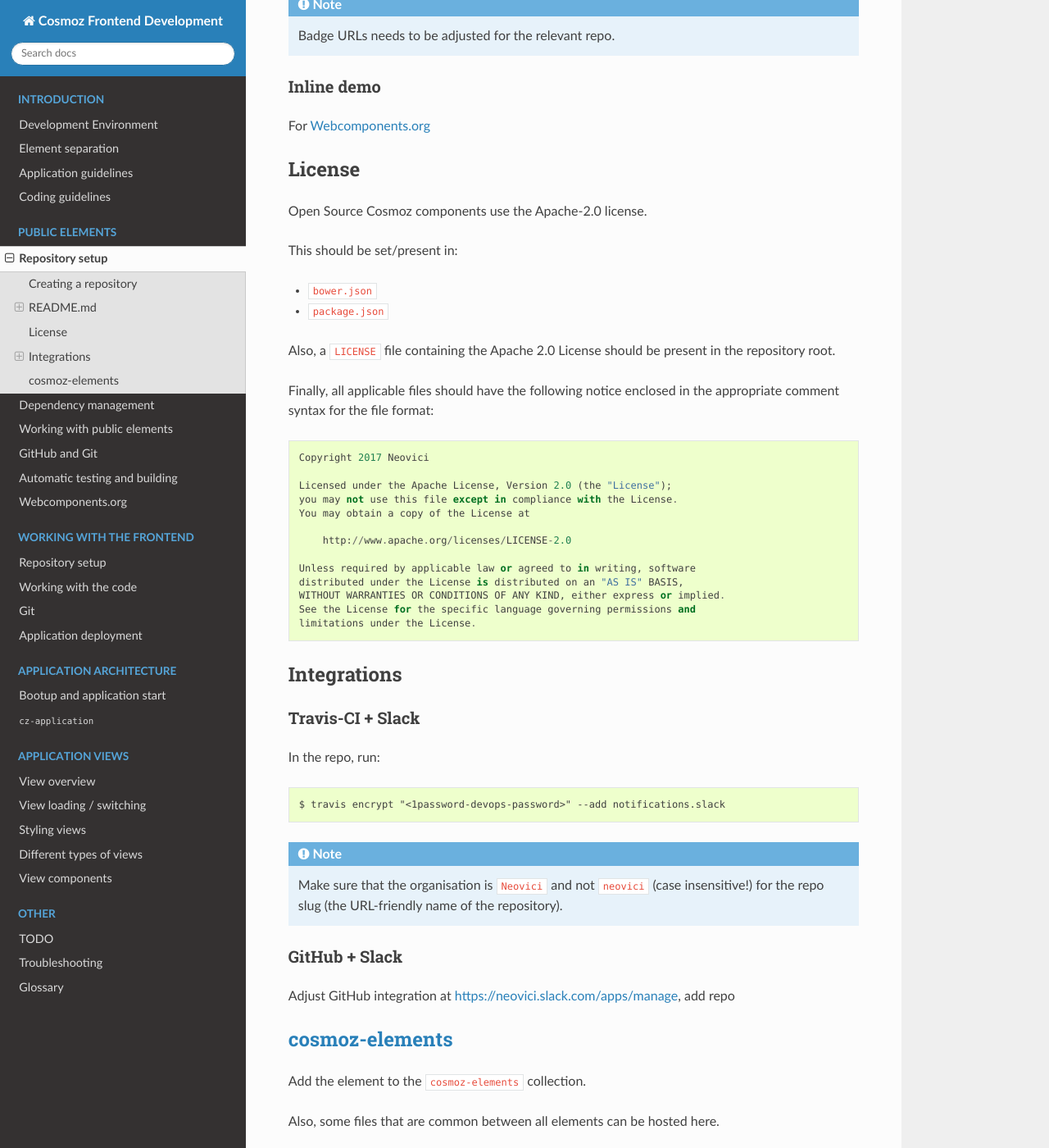
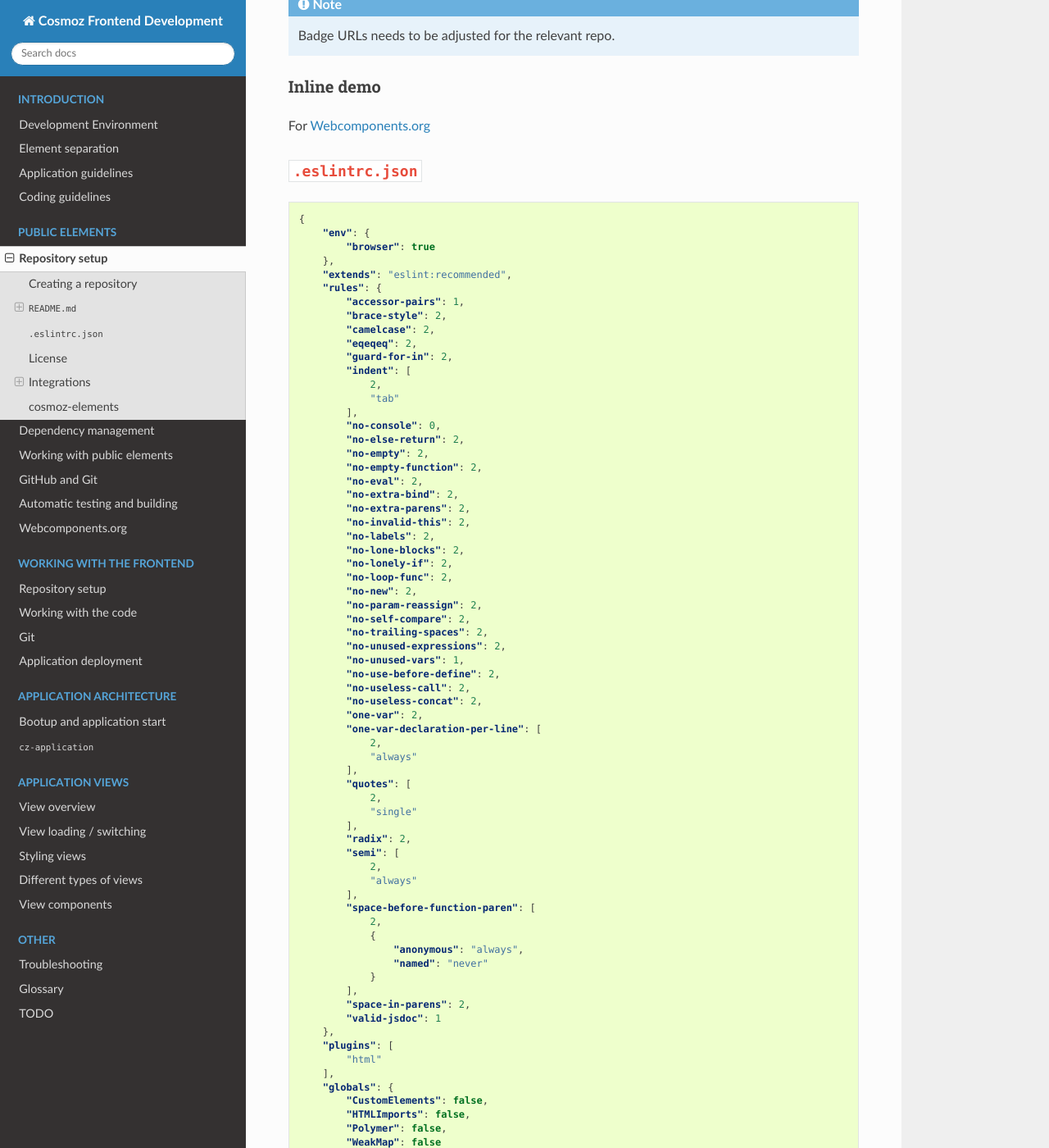
Before and after one commit to plumelo/cosmoz-frontend-rtd, a Sphinx documentation site: the page built from docs/public/10-repo-setup.rst, in a window 1280 px wide and 1400 px high, scrolled down 608 px. Shown: the whole window at 82% size. Built offline with Sphinx 7.4.7 and the Read the Docs theme 2.0.0, drawn with Linux system fonts in a browser that asks for light colours.

Commit message:
Add ESLint info, settings

```diff
--- a/docs/public/10-repo-setup.rst
+++ b/docs/public/10-repo-setup.rst
@@ -9,8 +9,8 @@ Be sure to create it under the https://github.com/Neovici organization
 
 .. _github-readme:
 
-README.md
----------
+:file:`README.md`
+-----------------
 
 Badges
 ~~~~~~
@@ -29,6 +29,85 @@ Inline demo
 ~~~~~~~~~~~
 
 For :ref:`webcomponents-org`
+
+.. _eslintrc-json:
+
+:file:`.eslintrc.json`
+----------------------
+
+.. code-block:: json
+
+    {
+        "env": {
+            "browser": true
+        },
+        "extends": "eslint:recommended",
+        "rules": {
+            "accessor-pairs": 1,
+            "brace-style": 2,
+            "camelcase": 2,
+            "eqeqeq": 2,
+            "guard-for-in": 2,
+            "indent": [
+                2,
+                "tab"
+            ],
+            "no-console": 0,
+            "no-else-return": 2,
+            "no-empty": 2,
+            "no-empty-function": 2,
+            "no-eval": 2,
+            "no-extra-bind": 2,
+            "no-extra-parens": 2,
+            "no-invalid-this": 2,
+            "no-labels": 2,
+            "no-lone-blocks": 2,
+            "no-lonely-if": 2,
+            "no-loop-func": 2,
+            "no-new": 2,
+            "no-param-reassign": 2,
+            "no-self-compare": 2,
+            "no-trailing-spaces": 2,
+            "no-unused-expressions": 2,
+            "no-unused-vars": 1,
+            "no-use-before-define": 2,
+            "no-useless-call": 2,
+            "no-useless-concat": 2,
+            "one-var": 2,
+            "one-var-declaration-per-line": [
+                2,
+                "always"
+            ],
+            "quotes": [
+                2,
+                "single"
+            ],
+            "radix": 2,
+            "semi": [
+                2,
+                "always"
+            ],
+            "space-before-function-paren": [
+                2,
+                {
+                    "anonymous": "always",
+                    "named": "never"
+                }
+            ],
+            "space-in-parens": 2,
+            "valid-jsdoc": 1
+        },
+        "plugins": [
+            "html"
+        ],
+        "globals": {
+            "CustomElements": false,
+            "HTMLImports": false,
+            "Polymer": false,
+            "WeakMap": false
+        }
+    }
+
 
 .. _github-license:
 
```
Also changed, not shown: docs/intro/30-coding-guidelines.rst (+4 -4 lines), docs/10-troubleshooting.rst (renamed from docs/80-troubleshooting.rst), docs/20-glossary.rst (renamed from docs/90-glossary.rst), docs/30-todo.rst (renamed from docs/100-todo.rst).
